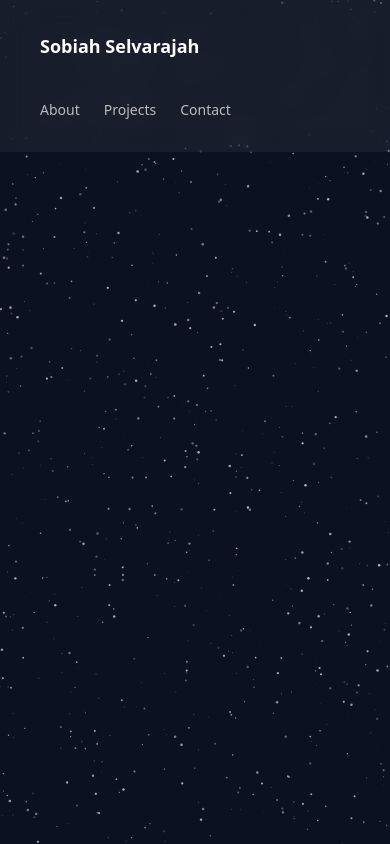
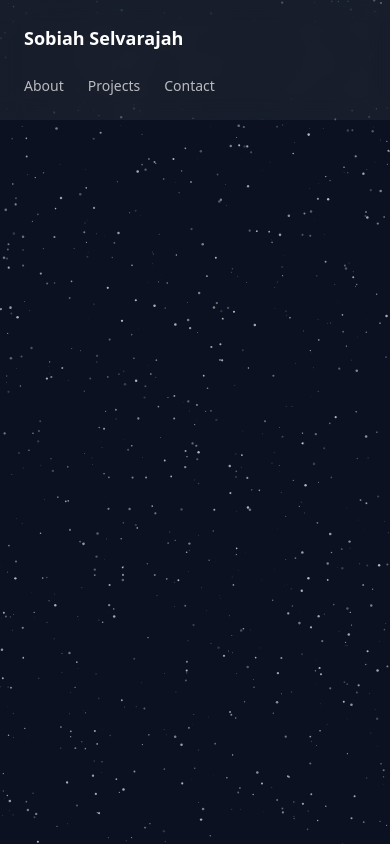
Before and after one commit to SobiahSelvarajah/ss-my-portfolio, a Next.js app: page / in a window 390 px wide. Built offline with nearby package versions, Linux system fonts and the light colour scheme.

Commit message:
refactor: responsiveness of navigation cleaned up

```diff
--- a/src/components/layout/Navbar.tsx
+++ b/src/components/layout/Navbar.tsx
@@ -1,58 +1,68 @@
+
+const navLinks = [
+    { label: "About", href: "#about" },
+    { label: "Projects", href: "#projects" },
+    { label: "Contact", href: "#contact" },
+];
+
 
 export default function Navbar() {
     return (
         <>
             {/* DESKTOP / TABLET SIDEBAR */}
-            <nav className="hidden md:flex fixed left-0 top-0 h-screen w-64 z-50 flex-col justify-between backdrop-blur-md bg-white/5">
+            <nav
+                aria-label="Desktop navigation"
+                className="fixed inset-y-0 left-0 z-50 hidden w-64 flex-col justify-between bg-white/5 backdrop-blur-md md:flex"
+            >
 
                 {/* glow divider */}
                 <div className="absolute right-0 top-0 h-full w-px bg-linear-to-b from-transparent via-white/40 to-transparent opacity-40 blur-[1px]" />
 
                 {/* top */}
-                <div className="px-10 pt-10 text-white">
-                    <div className="text-xl font-semibold tracking-tight">
-                        Sobiah Selvarajah
-                    </div>
-                </div>
+                <a
+                    href="#home"
+                    className="px-10 pt-10 text-xl font-semibold tracking-tight text-white"
+                >
+                    Sobiah Selvarajah
+                </a>
 
                 {/* center links */}
                 <div className="flex flex-col gap-14 px-10 text-lg text-white/70">
-                    <a className="hover:text-white transition hover:translate-x-1">
-                        About
-                    </a>
-                    <a className="hover:text-white transition hover:translate-x-1">
-                        Projects
-                    </a>
-                    <a className="hover:text-white transition hover:translate-x-1">
-                        Contact
-                    </a>
+                    {navLinks.map((link) => (
+                        <a
+                            key={link.href}
+                            href={link.href}
+                            className="transition hover:translate-x-1 hover:text-white"
+                        >
+                            {link.label}
+                        </a>
+                    ))}
                 </div>
 
-                {/* bottom socials */}
-                <div className="px-10 pb-10 text-white/60">
-                    {/* icons later */}
-                </div>
+                {/* social links */}
+                <div className="px-10 pb-10 text-white/60"></div>
             </nav>
 
-            {/* MOBILE TOP NAV */}
-            <nav className="flex md:hidden fixed top-0 left-0 w-full flex-col px-10 py-8 backdrop-blur-md bg-white/5 z-50">
-
-                {/* name */}
-                <div className="text-white font-semibold text-lg">
+            <nav
+                aria-label="Mobile navigation"
+                className="fixed inset-x-0 top-0 z-50 flex flex-col bg-white/5 px-6 py-6 backdrop-blur-md md:hidden"
+            >
+                <a
+                    href="#home"
+                    className="text-lg font-semibold text-white"
+                >
                     Sobiah Selvarajah
-                </div>
-
-                {/* links */}
-                <div className="flex gap-6 text-white/70 mt-10 text-sm">
-                    <a className="hover:text-white transition">
-                        About
-                    </a>
-                    <a className="hover:text-white transition">
-                        Projects
-                    </a>
-                    <a className="hover:text-white transition">
-                        Contact
-                    </a>
+                </a>
+                <div className="mt-6 flex gap-6 text-sm text-white/70">
+                    {navLinks.map((link) => (
+                        <a
+                            key={link.href}
+                            href={link.href}
+                            className="transition-colors hover:text-white"
+                        >
+                            {link.label}
+                        </a>
+                    ))}
                 </div>
             </nav>
         </>
```
